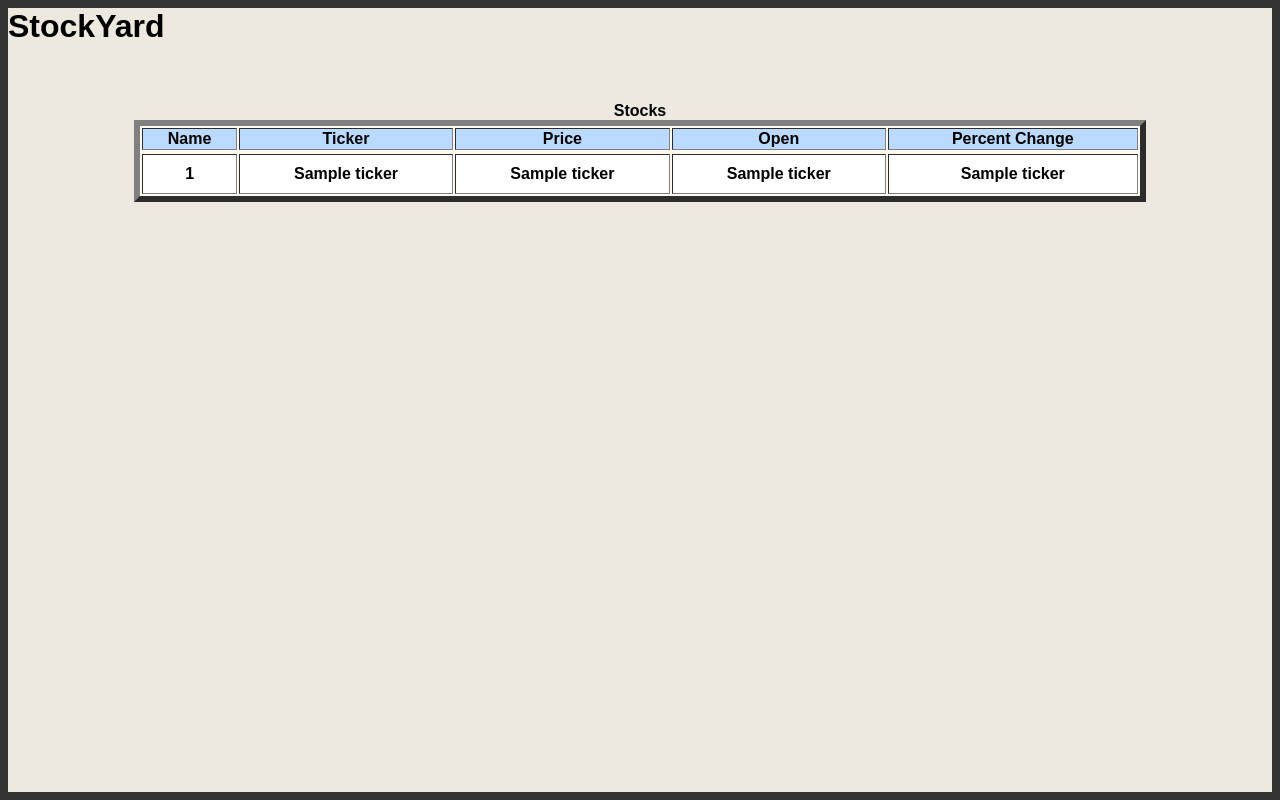
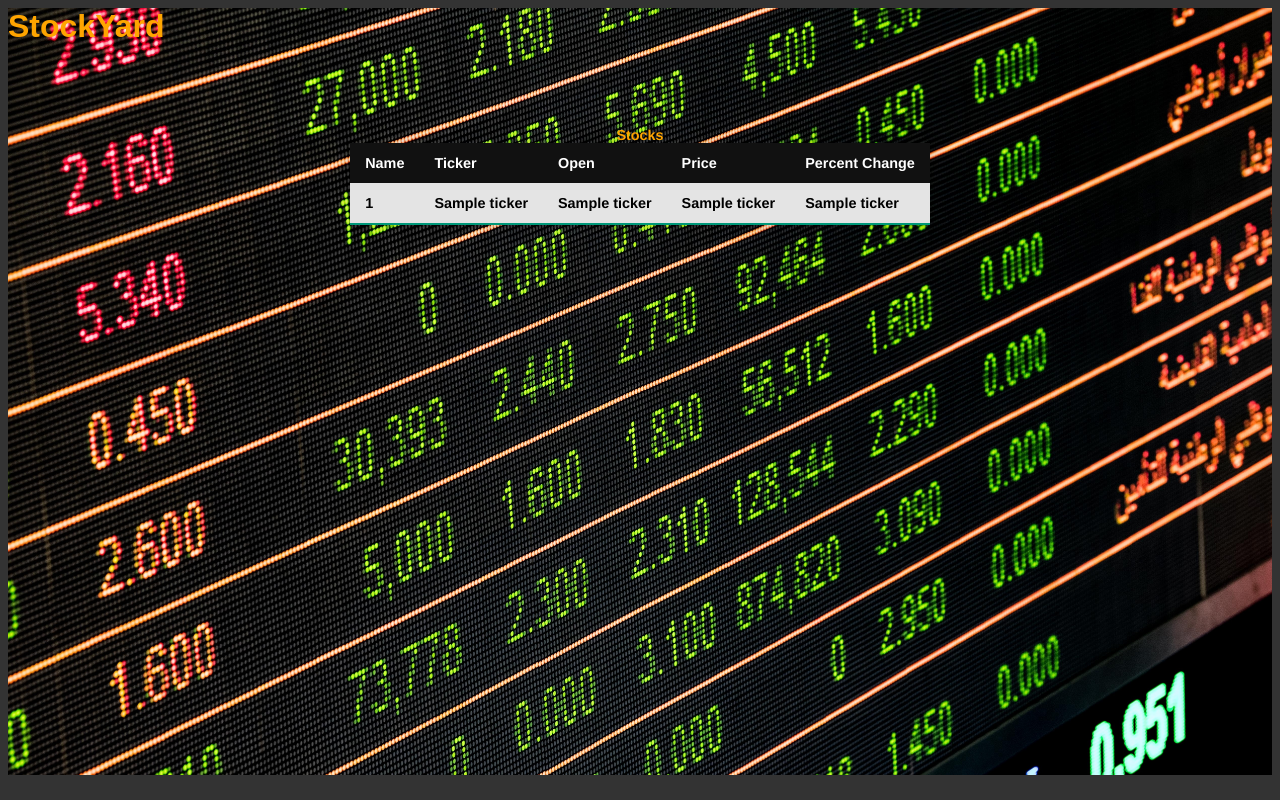
Before and after one commit to aarondunn21/StockYard, a Flask app: template templates/home.html in a window 1280 px wide. Run offline with Flask 3, Linux system fonts and the light colour scheme; the template is opened without the code that fills it: most values are stand-ins (such as "Sample title", 1, 10 or a date in 2020).

Commit message:
style background and table

```diff
--- a/static/styles/style.css
+++ b/static/styles/style.css
@@ -28,6 +28,43 @@ input[type=text], input[type=password], input[type=email] {
     background-color: #45a049;
   }
 
+  /* addidtions start */
+
+  table {
+    background-color: #111;
+  }
+
+  /* #background-video {
+    width: 100vw;
+    height: 100vh;
+    object-fit: cover;
+    position: fixed;
+    left: 0;
+    right: 0;
+    top: 0;
+    bottom: 0;
+    z-index: -1;
+  } */
+
+  body {
+    background-image: url('pexels-pixabay-534216.jpg');
+    background-repeat: no-repeat;
+    background-size: cover;
+    background-attachment: scroll;
+    background-position: center;
+
+  }
+
+  h1 {
+    color: orange;
+  }
+
+  caption {
+    color: orange;
+  }
+
+  /* additions end */
+
   input[type=time]{
     width: 200px;
     padding: 12px 20px;
@@ -37,29 +74,61 @@ input[type=text], input[type=password], input[type=email] {
     border-radius: 4px;
     box-sizing: border-box;
   }
-  body{
+  /* body{
     background-color: #ede9df;;
+  } */
+
+  .styled-table {
+    border-collapse: collapse;
+    margin: 25px 0;
+    font-size: 0.9em;
+    font-family:'Franklin Gothic Medium', 'Arial Narrow', Arial, sans-serif;
+    min-width: 400px;
+    box-shadow: 0 0 20px rgba(0, 0, 0, 0.15);
+    margin-left: auto;
+    margin-right: auto;
   }
 
-  table{
-    background: floralwhite;
+  .styled-table thead tr {
+    background-color: dark;
+    color: white;
+    text-align: left;
   }
 
-  .plus{
-    height :20px;
+  .styled-table th,
+  .styled-table td {
+    padding: 12px 15px;
   }
 
-  img {
-    height: 30px;
+  .styled-table tbody tr {
+    border-bottom: 1px solid #dddddd;
+    background-color: #e4e4e4;
   }
 
-  ul {
+  .styled-table tbody tr:nth-of-type(even) {
+    background-color: #f3f3f3;
+  }
+
+  .styled-table tbody tr:last-of-type {
+    border-bottom: 2px solid #009879;
+  }
+
+  .styled-table tbody tr.active-row {
+    font-weight: bold;
+  }
+
+  thead {
+    color: gray;
+  }
+
+
+  /* ul {
     list-style-type: none;
     margin: 0;
     padding: 0;
     overflow: hidden;
     background-color: #333;
-  }
+  } */
 
   span {
     float:left;
@@ -86,11 +155,6 @@ input[type=text], input[type=password], input[type=email] {
     background-color: #111;
   }
 
-  thead{
-    background-color: #bbdaff;
-
-  }
-
   .active {
     background-color: #4f88cc;
   }
@@ -105,6 +169,6 @@ input[type=text], input[type=password], input[type=email] {
 
   .login {
     border-radius: 5px;
-    background-color: #d9e0dc;
     padding: 20px;
+    background-color: #e4e4e4;
   }
--- a/templates/home.html
+++ b/templates/home.html
@@ -4,36 +4,40 @@
         <script src="{{url_for('static',filename='scripts/changeColor.js')}}" defer></script>
         </head>
 
-        <body style="background-color: #ede9df;">
+        <body>
                 <h1>StockYard</h1>
 
-
-
                 <br><br>
-                <table border=6 style="margin-left: auto; margin-right: auto; width: 80%;">
+                <table class="styled-table" style="">
                         <caption style="font-weight: bold;">Stocks</caption>
                         <thead style="font-weight: bold; text-align: center;">
-                        <td>Name</td>
+                        <!-- <td>Name</td>
                         <td>Ticker</td>
                         <td>Price</td>
                         <td>Open</td>
-                        <td>Percent Change</td>
+                        <td>Percent Change</td> -->
+                        <tr>
+                                <th>Name</th>
+                                <th>Ticker</th>
+                                <th>Open</th>
+                                <th>Price</th>
+
+                                <th>Percent Change</th>
+                        </tr>
 
                         </thead>
-                         <!--Styles for table-->
+                        <tbody>
 
                         {% for t in tickers %}
-                        <tr>
-                        <thead style="font-weight: bold; text-align: center; background-color: white; height: 40;">
-                        <td>{{ t[0] }}</td>
-                        <td>{{ t[1] }}</td>
-                        <td>{{ t[2] }}</td>
-                        <td>{{ t[3] }}</td>
-                        <td class="change">{{ t[4] }}</td>
-
-
+                        <tr class="active-row">
+                                <td>{{ t[0] }}</td>
+                                <td>{{ t[1] }}</td>
+                                <td>{{ t[3] }}</td>
+                                <td>{{ t[2] }}</td>
+                                <td class="change">{{ t[4] }}</td>
                         </tr>
                         {% endfor %}
+                        </tbody>
                 </table>
 
 
--- a/templates/login.html
+++ b/templates/login.html
@@ -4,8 +4,8 @@
     <link rel= "stylesheet" type= "text/css" href= "{{ url_for('static',filename='styles/style.css') }}">
 </head>
 
-<body style="background-color: #ede9df;">
-    <div class="center" >
+<body>
+    <div class="center">
 
 
     <form class="login" role="form" method="post" action="{{ url_for('login')}}">
```
Also changed, not shown: static/styles/pexels-pixabay-534216.jpg (added), 1 other file.
